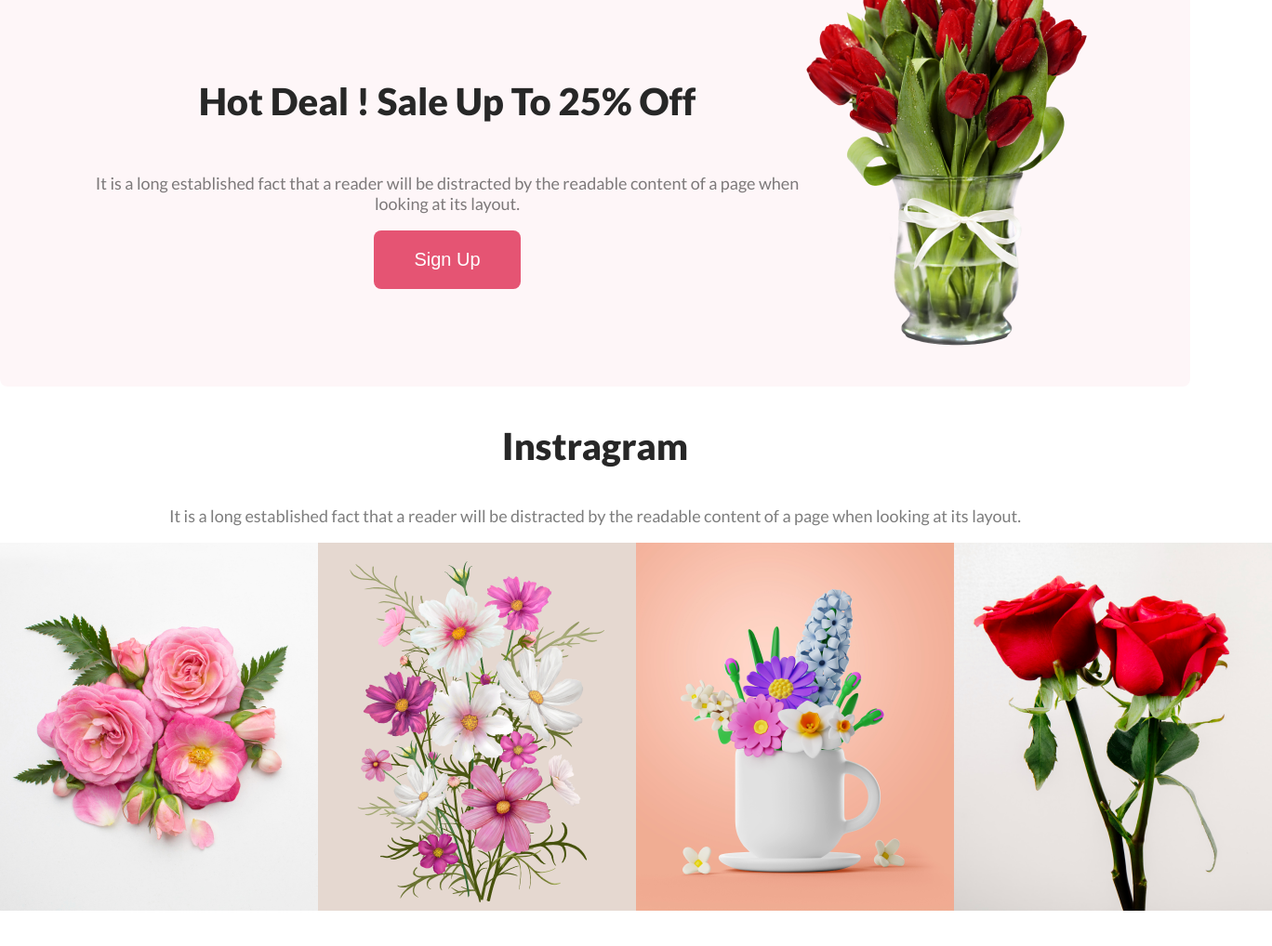
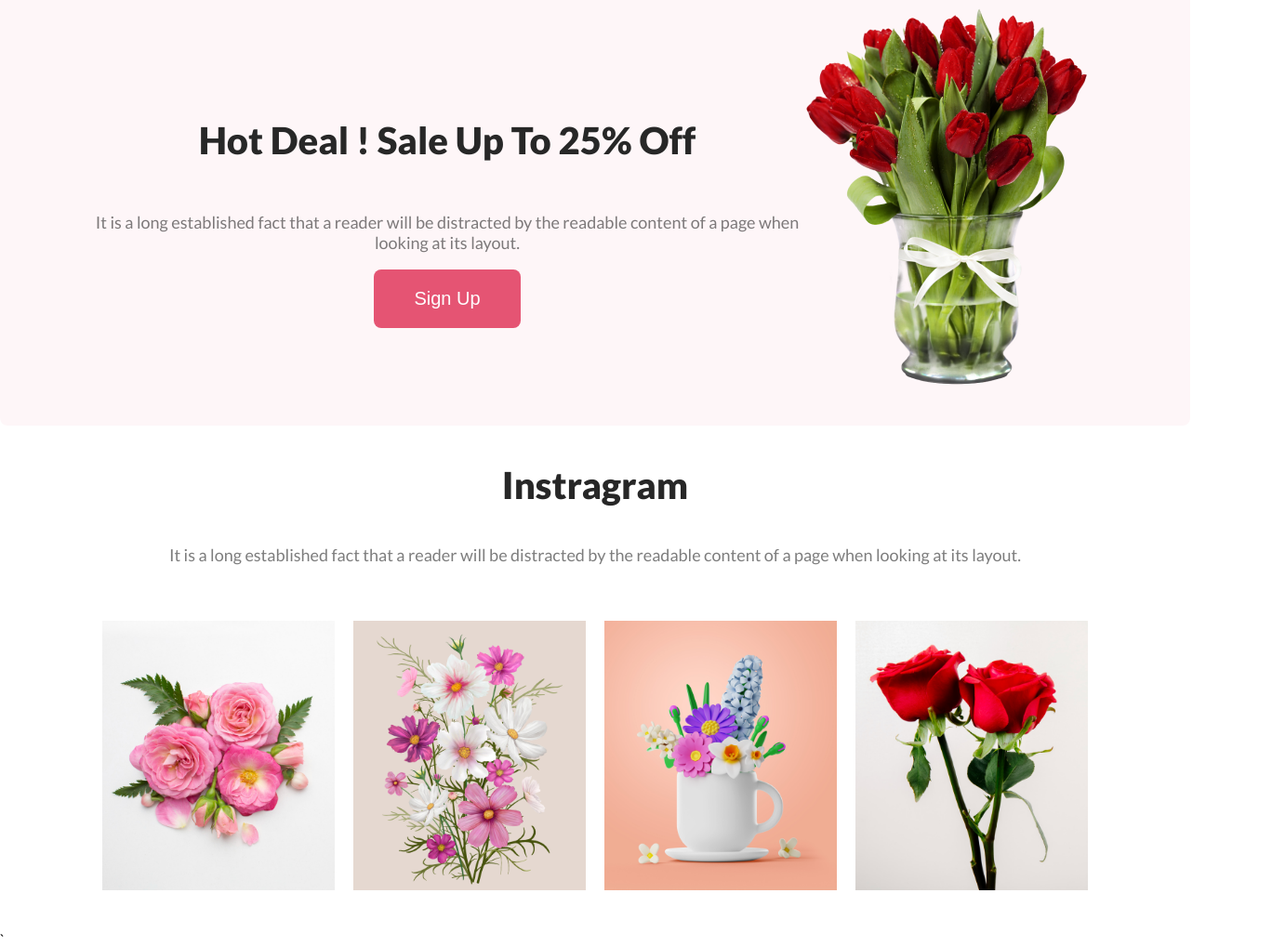
Before and after one commit to AnwarShah/flower-shop, a plain HTML site: page index.html in a window 1280 px wide. Shown: the part 1695-2713 px from the top of the page at 93% size, 1368 px wide, since content can reach past the window. Drawn offline with Linux system fonts and the light colour scheme.

Commit message:
finixhed instagram section

```diff
--- a/index.html
+++ b/index.html
@@ -61,6 +61,7 @@
             <img src="assets/pngwing 8.png" alt="">
         </section>
 
+        <section>
             <div class="section-content">
                 <div class="section-intro">
                     <h3 class="intro-title">Instragram</h3>
@@ -69,29 +70,30 @@
                 <div class="section-cards">
                     <div class="card-container">
                         <div class="card">
-                        <img class="card-img" src="assets/Flower 01.png" alt="">
+                            <img class="rect-card-img" src="assets/Flower 01.png" alt="">
                         </div>
                     </div>
 
                     <div class="card-container">
                         <div class="card">
-                        <img class="card-img" src="assets/Rectangle 4.png" alt="">
+                            <img class="rect-card-img" src="assets/Rectangle 4.png" alt="">
                         </div>
                     </div>
 
                     <div class="card-container">
                         <div class="card">
-                        <img class="card-img" src="assets/Rectangle 5.png" alt="">
+                            <img class="rect-card-img" src="assets/Rectangle 5.png" alt="">
                         </div>
                     </div>
 
                     <div class="card-container">
                         <div class="card">
-                        <img class="card-img" src="assets/Rectangle 6.png" alt="">
+                            <img class="rect-card-img" src="assets/Rectangle 6.png" alt="">
                         </div>
                     </div>
                 </div>
             </div>
+        </section>`
     </main>
     <footer></footer>
 </body>
--- a/styles/flower.css
+++ b/styles/flower.css
@@ -61,6 +61,7 @@ section{
 }
 
 .section-cards{
+    margin-top: 60px;
     display: flex;
     align-items: flex-end;
     justify-content: space-around;
@@ -96,3 +97,8 @@ section{
     background-color: rgba(229, 84, 115, 0.05);
     padding: 20px 100px;
 }
+
+/* instagram section */
+.rect-card-img {
+    width: 250px;
+}
```
Lines whose indentation alone changed are shown as unchanged.
